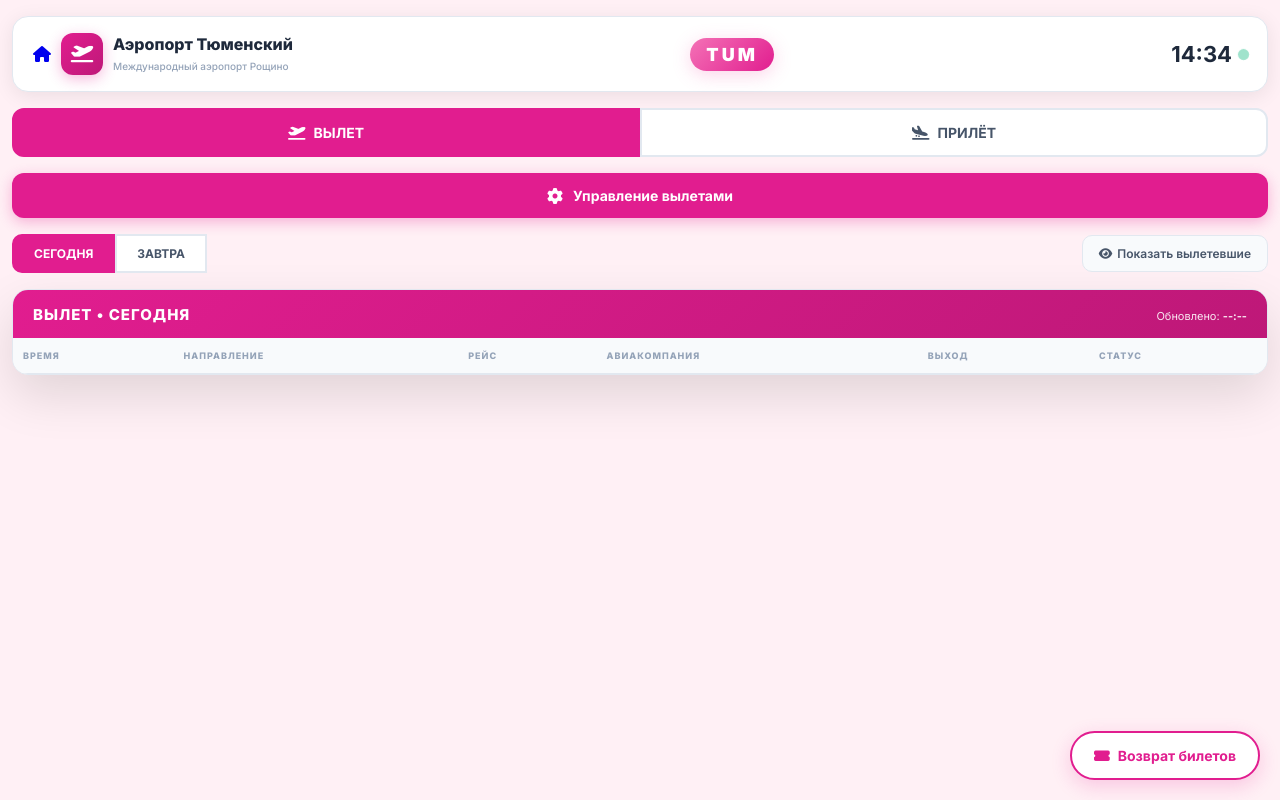
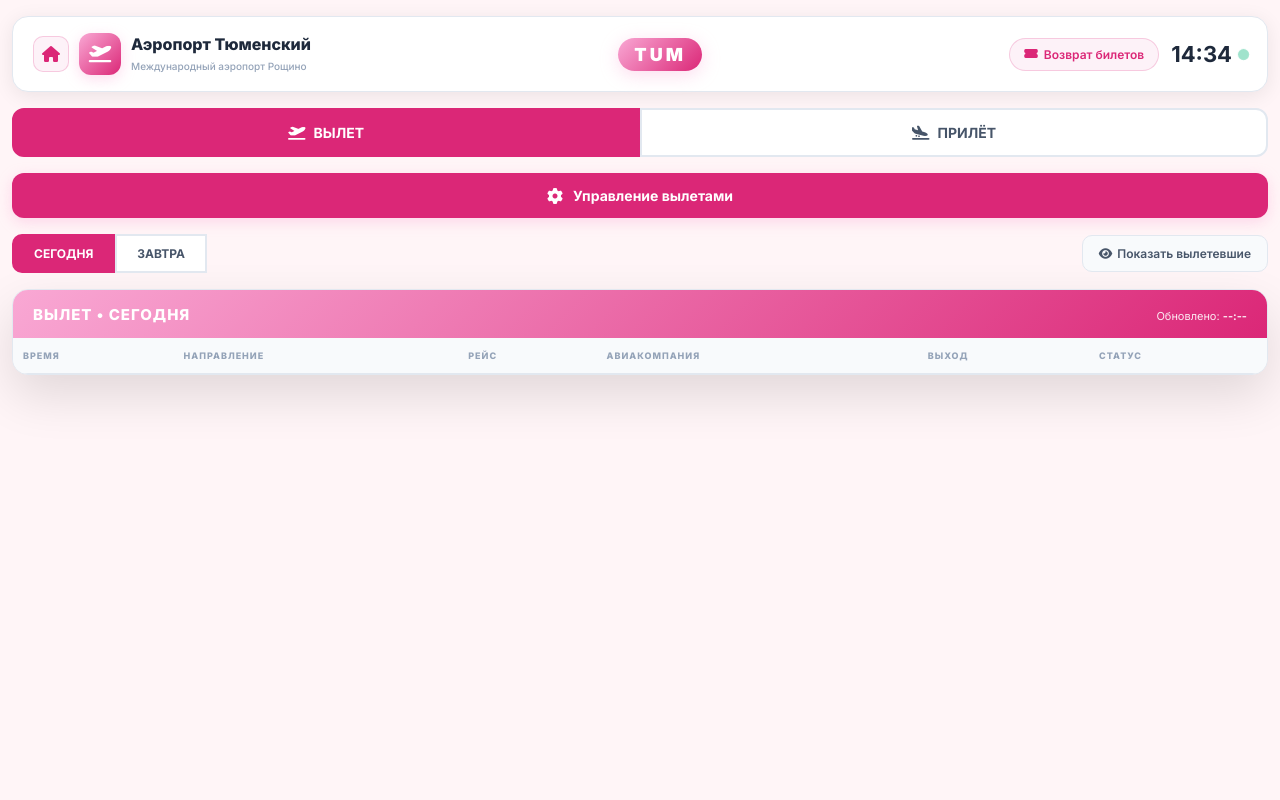
Before and after one commit to alexeysimashkin/tyumenskiy, a website: page public/index.html in a window 1280 px wide. Drawn offline with Linux system fonts and the light colour scheme; no server answers.

Commit message:
Update style.css

```diff
--- a/public/style.css
+++ b/public/style.css
@@ -1,8 +1,8 @@
 :root {
-  --rose: #E11D8F;
-  --rose-dark: #BE1878;
-  --rose-light: #F472B6;
-  --rose-bg: #FCE7F3;
+  --rose: #DB2777;
+  --rose-dark: #BE185D;
+  --rose-light: #F9A8D4;
+  --rose-bg: #FDF2F8;
   --white: #FFFFFF;
   --gray-50: #F8FAFC;
   --gray-100: #F1F5F9;
@@ -28,7 +28,7 @@
 
 body {
   font-family: 'Inter', sans-serif;
-  background: #FFF0F5;
+  background: #FFF5F7;
   color: var(--gray-800);
   min-height: 100vh;
   -webkit-font-smoothing: antialiased;
@@ -49,13 +49,30 @@ body {
 .header-inner { display: flex; align-items: center; justify-content: space-between; gap: 12px; flex-wrap: wrap; }
 .header-left { display: flex; align-items: center; gap: 10px; }
 
+.home-btn {
+  width: 36px; height: 36px;
+  background: var(--rose-bg);
+  border-radius: 10px;
+  display: flex; align-items: center; justify-content: center;
+  color: var(--rose);
+  font-size: 16px;
+  text-decoration: none;
+  transition: all 0.2s;
+  border: 1px solid rgba(219,39,119,0.2);
+}
+
+.home-btn:hover {
+  background: var(--rose);
+  color: white;
+}
+
 .logo {
   width: 42px; height: 42px;
-  background: linear-gradient(135deg, var(--rose), var(--rose-dark));
+  background: linear-gradient(135deg, var(--rose-light), var(--rose));
   border-radius: 12px;
   display: flex; align-items: center; justify-content: center;
   color: white; font-size: 18px;
-  box-shadow: 0 4px 14px rgba(225,29,143,0.3);
+  box-shadow: 0 4px 14px rgba(249,168,212,0.4);
 }
 
 .header-info h1 { font-size: 16px; font-weight: 800; color: var(--gray-800); }
@@ -65,10 +82,32 @@ body {
   background: linear-gradient(135deg, var(--rose-light), var(--rose));
   color: white; font-weight: 900; font-size: 18px;
   padding: 6px 16px; border-radius: 30px; letter-spacing: 3px;
-  box-shadow: 0 4px 18px rgba(244,114,182,0.3);
+  box-shadow: 0 4px 18px rgba(249,168,212,0.4);
 }
 
 .header-right { display: flex; align-items: center; gap: 12px; }
+
+.refund-btn {
+  background: var(--rose-bg);
+  color: var(--rose);
+  border: 1px solid rgba(219,39,119,0.2);
+  padding: 8px 14px;
+  border-radius: 25px;
+  font-weight: 600;
+  font-size: 12px;
+  text-decoration: none;
+  display: flex;
+  align-items: center;
+  gap: 6px;
+  transition: all 0.2s;
+  font-family: 'Inter', sans-serif;
+  white-space: nowrap;
+}
+
+.refund-btn:hover {
+  background: var(--rose);
+  color: white;
+}
 
 .live-clock {
   font-size: 22px; font-weight: 700; color: var(--gray-800);
@@ -81,6 +120,8 @@ body {
 }
 
 @keyframes pulse { 0%,100%{opacity:1;transform:scale(1)} 50%{opacity:0.4;transform:scale(1.6)} }
+
+.hide-mobile { }
 
 /* MAIN TABS */
 .main-tabs { display: flex; gap: 0; margin-bottom: 16px; }
@@ -115,13 +156,12 @@ body {
   margin-bottom: 16px;
   transition: all 0.2s;
   font-family: 'Inter', sans-serif;
-  box-shadow: 0 4px 14px rgba(225,29,143,0.3);
+  box-shadow: 0 4px 14px rgba(249,168,212,0.4);
 }
 
 .admin-toggle-btn:hover {
   background: var(--rose-dark);
   transform: translateY(-2px);
-  box-shadow: 0 6px 20px rgba(225,29,143,0.4);
 }
 
 .admin-toggle-btn i { font-size: 16px; }
@@ -141,13 +181,13 @@ body {
   padding: 10px 18px; border-radius: 25px; font-weight: 600; font-size: 13px;
   cursor: pointer; display: flex; align-items: center; gap: 6px;
   transition: all 0.2s; font-family: 'Inter', sans-serif;
-  box-shadow: 0 2px 10px rgba(225,29,143,0.25);
+  box-shadow: 0 2px 10px rgba(219,39,119,0.25);
 }
 
 .btn-primary:hover { background: var(--rose-dark); transform: translateY(-1px); }
 
 .form-card {
-  background: var(--rose-bg); border: 1px solid rgba(225,29,143,0.15);
+  background: var(--rose-bg); border: 1px solid rgba(219,39,119,0.15);
   border-radius: var(--radius); padding: 16px 18px; margin-bottom: 16px;
 }
 
@@ -166,7 +206,7 @@ body {
   transition: all 0.2s; background: white;
 }
 
-.field input:focus, .field select:focus { outline: none; border-color: var(--rose); box-shadow: 0 0 0 3px rgba(225,29,143,0.08); }
+.field input:focus, .field select:focus { outline: none; border-color: var(--rose); box-shadow: 0 0 0 3px rgba(219,39,119,0.08); }
 
 .form-actions { display: flex; gap: 8px; margin-top: 14px; }
 
@@ -183,7 +223,7 @@ body {
   transition: all 0.2s; flex-wrap: wrap; gap: 8px;
 }
 
-.admin-row:hover { background: var(--rose-bg); border-color: rgba(225,29,143,0.25); }
+.admin-row:hover { background: var(--rose-bg); border-color: rgba(219,39,119,0.25); }
 .admin-row-info { display: flex; align-items: center; gap: 12px; flex-wrap: wrap; }
 .admin-row-number { font-weight: 800; color: var(--rose); font-size: 14px; }
 .admin-row-route { color: var(--gray-600); font-size: 13px; }
@@ -235,7 +275,7 @@ body {
 .board-top {
   display: flex; justify-content: space-between; align-items: center;
   padding: 14px 20px;
-  background: linear-gradient(135deg, var(--rose), var(--rose-dark));
+  background: linear-gradient(135deg, var(--rose-light), var(--rose));
   color: white;
 }
 
@@ -275,7 +315,6 @@ td { padding: 14px 10px; font-size: 13px; font-weight: 500; color: var(--gray-80
   flex-shrink: 0;
 }
 
-/* GATE — желтый фон, черный текст */
 .gate-cell {
   font-weight: 700;
   color: #000;
@@ -311,35 +350,6 @@ td { padding: 14px 10px; font-size: 13px; font-weight: 500; color: var(--gray-80
 .empty-msg { text-align: center; color: var(--gray-400); }
 .empty-msg i { font-size: 32px; margin-bottom: 6px; opacity: 0.3; }
 .empty-msg p { font-size: 14px; font-weight: 500; }
-
-/* REFUND BUTTON */
-.refund-btn {
-  position: fixed;
-  bottom: 20px;
-  right: 20px;
-  background: var(--white);
-  color: var(--rose);
-  border: 2px solid var(--rose);
-  padding: 14px 22px;
-  border-radius: 50px;
-  font-weight: 700;
-  font-size: 14px;
-  text-decoration: none;
-  display: flex;
-  align-items: center;
-  gap: 8px;
-  box-shadow: 0 6px 20px rgba(225,29,143,0.2);
-  transition: all 0.3s;
-  z-index: 99;
-  font-family: 'Inter', sans-serif;
-}
-
-.refund-btn:hover {
-  background: var(--rose);
-  color: white;
-  transform: translateY(-3px);
-  box-shadow: 0 10px 30px rgba(225,29,143,0.35);
-}
 
 /* MODAL */
 .modal-overlay {
@@ -464,7 +474,7 @@ td { padding: 14px 10px; font-size: 13px; font-weight: 500; color: var(--gray-80
   .btn-departed { width: 100%; justify-content: center; }
   .admin-top { flex-direction: column; align-items: flex-start; }
   .btn-primary { width: 100%; justify-content: center; }
-  .refund-btn { bottom: 10px; right: 10px; padding: 10px 16px; font-size: 12px; }
+  .hide-mobile { display: none; }
 }
 
 @media (max-width: 480px) {
```
